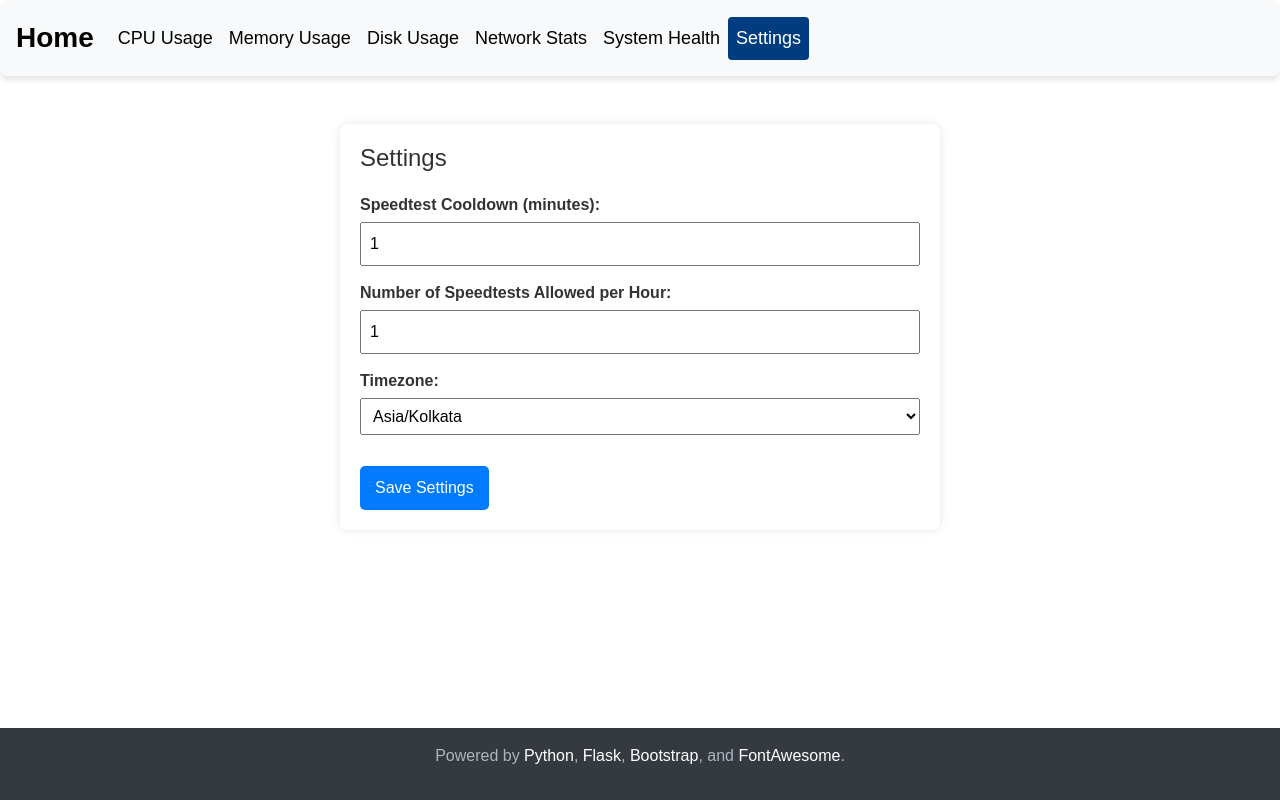
After one commit to codeperfectplus/SystemGuard, a Flask app: page /settings in a window 1280 px wide. The commit adds this page. Run offline with Flask 3, Linux system fonts and the light colour scheme.

Commit message:
feat: :sparkles: setting page added for basic settings

```diff
--- a/app.py
+++ b/app.py
@@ -1,4 +1,4 @@
-from flask import Flask, render_template
+from flask import Flask, render_template, request, flash
 from flask_sqlalchemy import SQLAlchemy
 import os
 import psutil
@@ -10,14 +10,10 @@ app = Flask(__name__)
 # Configure the SQLite database
 app.config['SQLALCHEMY_DATABASE_URI'] = 'sqlite:///speedtest_results.db'
 app.config['SQLALCHEMY_TRACK_MODIFICATIONS'] = False
+app.config['SECRET_KEY'] = 'secret'
 
 # Initialize the database
 db = SQLAlchemy(app)
-
-# config
-SPEEDTEST_COOLDOWN_IN_HOURS = 1 # in hours
-TIMEZONE = 'Asia/Kolkata'
-NUMBER_OF_SPEEDTESTS = 3
 
 # Define the model for storing speed test results
 class SpeedTestResult(db.Model):
@@ -30,14 +26,22 @@ class SpeedTestResult(db.Model):
     def __repr__(self):
         return f'<SpeedTestResult {self.download_speed}, {self.upload_speed}, {self.ping}>'
 
-# class DashoardSettings(db.Model):
-#     id = db.Column(db.Integer, primary_key=True)
-#     speedtest_cooldown = db.Column(db.Integer)
-#     timezone = db.Column(db.String(50))
-#     number_of_speedtests = db.Column(db.Integer)
+class DashoardSettings(db.Model):
+    id = db.Column(db.Integer, primary_key=True)
+    speedtest_cooldown = db.Column(db.Integer, default=1)
+    number_of_speedtests = db.Column(db.Integer, default=1)
+    timezone = db.Column(db.String(50), default='Asia/Kolkata')
 
-#     def __repr__(self):
-#         return f'<DashboardSettings {self.speedtest_cooldown}, {self.timezone}, {self.number_of_speedtests}>'
+    def __repr__(self):
+        return f'<DashboardSettings {self.speedtest_cooldown}, {self.timezone}, {self.number_of_speedtests}>'
+
+# initialize the database
+with app.app_context():
+    db.create_all()
+    settings = DashoardSettings.query.first()
+    if not settings:
+        db.session.add(DashoardSettings())
+        db.session.commit()
 
 def change_up_time_format(uptime):
     uptime_seconds = uptime.total_seconds()
@@ -73,8 +77,14 @@ def run_speedtest():
         error = {"status": "Error", "message": str(e)}
         return error
 
+def datetimeformat(value, format='%Y-%m-%d %H:%M:%S'):
+    return value.strftime(format)
+
 @app.route('/speedtest')
 def speedtest():
+    settings = DashoardSettings.query.first()
+    SPEEDTEST_COOLDOWN_IN_HOURS = settings.speedtest_cooldown
+    NUMBER_OF_SPEEDTESTS = settings.number_of_speedtests
     n_hour_ago = datetime.datetime.now() - datetime.timedelta(hours=SPEEDTEST_COOLDOWN_IN_HOURS)
     recent_results = SpeedTestResult.query.filter(SpeedTestResult.timestamp > n_hour_ago).all()
 
@@ -94,11 +104,13 @@ def speedtest():
             return render_template('speedtest_result.html', speedtest_result=speedtest_result, source="Actual Test")
     else:
         latest_result = recent_results[-1]
-        next_test_time = latest_result.timestamp + datetime.timedelta(hours=1)
+        next_test_time = latest_result.timestamp + datetime.timedelta(hours=SPEEDTEST_COOLDOWN_IN_HOURS)
+        remaining_time_for_next_test = round((next_test_time - datetime.datetime.now()).total_seconds() / 60)
         return render_template('speedtest_result.html',
                                speedtest_result=latest_result,
                                source="Database",
-                               next_test_time=next_test_time)
+                               next_test_time=next_test_time,
+                               remaining_time_for_next_test=remaining_time_for_next_test)
 
 def get_system_info():
     print("Getting system information...")
@@ -138,12 +150,13 @@ def get_established_connections():
 
 @app.route('/')
 def dashboard():
+    settings = DashoardSettings.query.first()
+    SPEEDTEST_COOLDOWN_IN_HOURS = settings.speedtest_cooldown
     system_info = get_system_info()
-
     # Fetch the last speedtest result
     n_hour_ago = datetime.datetime.now() - datetime.timedelta(hours=SPEEDTEST_COOLDOWN_IN_HOURS)
     recent_results = SpeedTestResult.query.filter(SpeedTestResult.timestamp > n_hour_ago).all()
-
+    last_timestamp = datetimeformat(recent_results[-1].timestamp) if recent_results else None
     if recent_results:
         # Display the most recent result from the database
         latest_result = recent_results[-1]
@@ -153,7 +166,7 @@ def dashboard():
             'ping': latest_result.ping
         }
         source = "Database"
-        next_test_time = latest_result.timestamp + datetime.timedelta(hours=1)
+        next_test_time = latest_result.timestamp + datetime.timedelta(hours=SPEEDTEST_COOLDOWN_IN_HOURS)
         show_prompt = False
         remaining_time_for_next_test = round((next_test_time - datetime.datetime.now()).total_seconds() / 60)
     else:
@@ -166,6 +179,7 @@ def dashboard():
     return render_template('dashboard.html', system_info=system_info,
                            speedtest_result=speedtest_result,
                            source=source,
+                           last_timestamp=last_timestamp,
                            next_test_time=remaining_time_for_next_test,
                            show_prompt=show_prompt)
 
@@ -173,6 +187,20 @@ def dashboard():
 def cpu_usage():
     cpu_usage = psutil.cpu_percent(interval=1, percpu=True)
     return render_template('cpu_usage.html', cpu_usage=cpu_usage)
+
+
+@app.route('/settings', methods=['GET', 'POST'])
+def settings():
+    # Fetch the settings from the database and update them
+    settings = DashoardSettings.query.first()
+    if settings:
+        if request.method == 'POST':
+            settings.speedtest_cooldown = int(request.form['speedtest_cooldown'])
+            settings.number_of_speedtests = int(request.form['number_of_speedtests'])
+            settings.timezone = request.form['timezone']
+            db.session.commit()
+            flash('Settings updated successfully!', 'success')
+        return render_template('settings.html', settings=settings)
 
 @app.route('/memory_usage')
 def memory_usage():
--- /dev/null
+++ b/static/css/settings.css
@@ -0,0 +1,44 @@
+.container {
+    max-width: 600px;
+    margin: auto;
+    background: white;
+    padding: 20px;
+    border-radius: 8px;
+    box-shadow: 0 0 10px rgba(0, 0, 0, 0.1);
+    margin-bottom: 10px;
+}
+
+h1 {
+    margin-bottom: 20px;
+    font-size: 24px;
+}
+
+.form-group {
+    margin-bottom: 15px;
+}
+
+.form-group label {
+    display: block;
+    margin-bottom: 5px;
+    font-weight: bold;
+}
+
+.form-group input,
+.form-group select {
+    width: 100%;
+    padding: 8px;
+    box-sizing: border-box;
+}
+
+.btn {
+    background-color: #007bff;
+    color: white;
+    padding: 10px 15px;
+    border: none;
+    border-radius: 5px;
+    cursor: pointer;
+}
+
+.btn:hover {
+    background-color: #0056b3;
+}
--- a/static/css/style.css
+++ b/static/css/style.css
@@ -18,7 +18,7 @@
     --color-ip: #03e77c; /* Bright blue for IP address */
     --color-cpu-usage: #ffc107; /* Yellow for CPU usage */
     --color-memory: #6f42c1; /* Purple for memory */
-    --color-disk: #6c757d; /* Gray for disk */
+    --color-disk: #6711e9; /* Gray for disk */
     --color-uptime: #17a2b8; /* Cyan for uptime */
     --color-network: #11eeee; /* Bright blue for network */
     --color-speedtest: #c9ef4b; /* Bright blue for speedtest */
@@ -186,11 +186,16 @@ body {
 }
 
 .card-text {
-    font-size: 1.125rem; /* Adjusts font size for text */
+    font-size: 1.5rem; /* Adjusts font size for text */
 }
 
 .btn-primary {
     margin-top: 1rem; /* Adds space above buttons */
+}
+
+.fas {
+    font-size: 1.5rem; /* Adjusts icon size */
+    margin-right: 0.5rem; /* Adds space between icon and text */
 }
 
 /* Responsive Styles */
@@ -259,6 +264,14 @@ body {
     border-radius: 5px; /* Rounded corners */
     box-shadow: 0 2px 4px rgba(0, 0, 0, 0.2); /* Shadow for depth */
     transition: background-color 0.3s ease; /* Smooth transition on hover */
+}
+
+.cpu-core-bar:hover {
+    background-color: var(--color-cpu); /* Red color on hover */
+    box-shadow: 0 4px 10px rgba(0, 0, 0, 0.6); /* Slightly larger shadow */
+    transition: background-color 0.3s ease, box-shadow 0.3s ease; /* Smooth transition */
+    filter: brightness(1.2); /* Brighten the bar */
+
 }
 
 /* General Card Hover Effect */
@@ -358,3 +371,24 @@ body {
     border-radius: 0 0 10px 10px; /* Match the card's border radius */
     z-index: 1; /* Ensure it's on top of the card content */
 }
+
+footer {
+    background-color: #343a40;
+    color: #adb5bd;
+    padding: 1rem 0;
+    position: relative;
+    width: 100%;
+    bottom: 0;
+    text-align: center;
+    position: fixed;
+}
+
+footer a {
+    color: #ffffff;
+    text-decoration: none;
+}
+
+footer a:hover {
+    color: #ced4da;
+    text-decoration: underline;
+}
--- a/templates/base.html
+++ b/templates/base.html
@@ -18,6 +18,7 @@
     <div class="container mt-5">
         {% block content %}{% endblock %}
     </div>
+    {% include 'ext/footer.html' %}
     <script src="https://cdnjs.cloudflare.com/ajax/libs/jquery/3.6.0/jquery.min.js"></script>
     <script src="https://cdn.jsdelivr.net/npm/bootstrap@5.3.0/dist/js/bootstrap.bundle.min.js"></script>
     <script src="{{ url_for('static', filename='js/script.js') }}"></script>
--- a/templates/dasbhboard_comp/speedtest.html
+++ b/templates/dasbhboard_comp/speedtest.html
@@ -5,8 +5,8 @@
             {% if speedtest_result %}
                 <p class="card-text fs-4">Download Speed: {{ speedtest_result["download_speed"] }}</p>
                 <p class="card-text fs-4">Upload Speed: {{ speedtest_result["upload_speed"] }}</p>
-                <p class="card-text fs-4">Test Last Performed: {{ next_test_time }} mins ago</p>
-                <p class="card-text fs-4">Try again test in : {{ next_test_time }}</p>
+                <p class="card-text fs-4">Test Last Performed: {{ last_timestamp }}</p>
+                <p class="card-text fs-4">Try again test in : {{ next_test_time }} mins</p>
             {% endif %}
             {% if show_prompt %}
                 <a href="{{ url_for('speedtest') }}" class="btn btn-primary">Run Speed Test</a>
--- /dev/null
+++ b/templates/ext/footer.html
@@ -0,0 +1,5 @@
+<footer class="text-center">
+    <p>Powered by <a href="https://www.python.org/" target="_blank">Python</a>, <a
+            href="https://flask.palletsprojects.com/" target="_blank">Flask</a>, <a href="https://getbootstrap.com/"
+            target="_blank">Bootstrap</a>, and <a href="https://fontawesome.com/" target="_blank">FontAwesome</a>.</p>
+</footer>
--- /dev/null
+++ b/templates/ext/message.html
@@ -0,0 +1,25 @@
+{% with messages = get_flashed_messages(with_categories=true) %}
+{% if messages %}
+<div id="flash-messages">
+    {% for category, message in messages %}
+    <div class="alert alert-{{ category }}" role="alert">
+        {{ message }}
+    </div>
+    {% endfor %}
+</div>
+{% endif %}
+{% endwith %}
+
+<script>
+    // Automatically remove flash messages after 5 seconds
+    setTimeout(function () {
+        var flashMessages = document.getElementById('flash-messages');
+        if (flashMessages) {
+            flashMessages.style.transition = 'opacity 0.5s ease';
+            flashMessages.style.opacity = '0';
+            setTimeout(function () {
+                flashMessages.remove();
+            }, 500); // Additional time for the fade-out effect
+        }
+    }, 5000); // 5 seconds delay
+</script>
--- a/templates/ext/navbar.html
+++ b/templates/ext/navbar.html
@@ -21,6 +21,9 @@
             <li class="nav-item">
                 <a class="nav-link {% if request.endpoint == 'system_health' %}active{% endif %}" href="{{ url_for('system_health') }}">System Health</a>
             </li>
+            <li class="nav-item">
+                <a class="nav-link {% if request.endpoint == 'settings' %}active{% endif %}" href="{{ url_for('settings') }}">Settings</a>
+            </li>
         </ul>
     </div>
 </nav>
--- /dev/null
+++ b/templates/settings.html
@@ -0,0 +1,36 @@
+{% extends 'base.html' %}
+
+{% block title %}CPU Usage Details{% endblock %}
+{% block extra_head %}
+<link rel="stylesheet" href="{{ url_for('static', filename='css/settings.css') }}">
+{% endblock %}
+{% block content %}
+<h1>Settings</h1>
+<form method="POST">
+    {% include 'ext/message.html' %}
+
+    <div class="form-group">
+        <label for="speedtest_cooldown">Speedtest Cooldown (minutes):</label>
+        <input type="number" id="speedtest_cooldown" name="speedtest_cooldown" value="{{ settings.speedtest_cooldown }}"
+            min="1" required>
+    </div>
+    <div class="form-group">
+        <label for="number_of_speedtests">Number of Speedtests Allowed per Hour:</label>
+        <input type="number" id="number_of_speedtests" name="number_of_speedtests"
+            value="{{ settings.number_of_speedtests }}" min="1" required>
+    </div>
+    <div class="form-group">
+        <label for="timezone">Timezone:</label>
+        <select id="timezone" name="timezone">
+            <option value="Asia/Kolkata" {% if settings.timezone=="Asia/Kolkata" %}selected{% endif %}>Asia/Kolkata
+            </option>
+            <option value="America/New_York" {% if settings.timezone=="America/New_York" %}selected{% endif %}>
+                America/New_York</option>
+            <option value="Europe/London" {% if settings.timezone=="Europe/London" %}selected{% endif %}>Europe/London
+            </option>
+            <!-- Add more timezones as needed -->
+        </select>
+    </div>
+    <button type="submit" class="btn btn-primary">Save Settings</button>
+</form>
+{% endblock %}
--- a/templates/speedtest_result.html
+++ b/templates/speedtest_result.html
@@ -29,8 +29,8 @@
                             </li>
                             {% if source == "Database" %}
                                 <li class="list-group-item d-flex justify-content-between align-items-center">
-                                    <strong>Next Test Time:</strong>
-                                    <span>{{ next_test_time }}</span>
+                                    <strong>Cooldown time:</strong>
+                                    <span>{{ remaining_time_for_next_test }} mins</span>
                                 </li>
                             {% endif %}
                         </ul>
```
Also changed, not shown: 1 other file.
